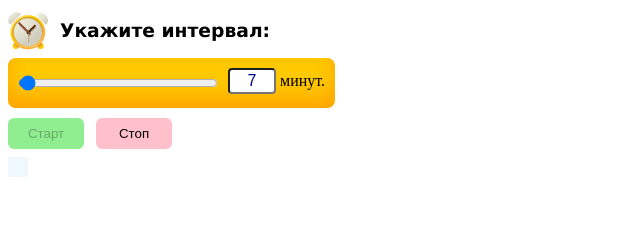
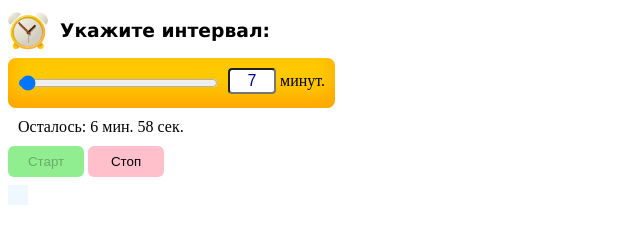
Before and after one commit to srgg6701/widgets, a plain HTML site: page reminder/reminder.html in a window 1280 px wide. Both pictures are taken after a click on the button "Старт". Shown: the whole page, without its empty margins (0-640 px from the left). Drawn offline with Linux system fonts and the light colour scheme.

Commit message:
модификация будильника - теперь выводит колич. оставшегося времени.

```diff
--- a/reminder/reminder.html
+++ b/reminder/reminder.html
@@ -10,10 +10,15 @@
 <div id="controls">
     <input type="range" id="range" min="1" max="480" onInput="syncValues('intrvl',this);" />
     <input type="text" id="intrvl" value="7" onInput="syncValues('range',this);" /> минут.
+
+</div>
+<div id="rest_box">
+    Осталось: <div id="tmrest">00</div>
 </div>
 <div id="buttons">
-	<button id="start">Старт</button> &nbsp;
+	<button id="start">Старт</button>
     <button id="stop">Стоп</button>
+
 </div>
 <div id="stats"></div>
 <script src="script.js"></script>
--- a/reminder/script.js
+++ b/reminder/script.js
@@ -5,15 +5,31 @@ function syncValues(inpToId,inpFrom){
 window.onload=function(){
 	syncValues('range');
 	var makeDecition = (function (){
-		var tm,
+		var tm, tm_rest,
 			stp=false,
 			gotm = false,
+            getVal = function(){
+                return document.getElementById('intrvl').value;
+            },
 			sttm = function(cancel){
 				if(cancel) console.log('%ccancel: '+cancel,'color:violet');
-				var min=document.getElementById('intrvl').value;
-				tm=setTimeout(makeDecition,min*60*1000);
-				//console.log('tm: '+tm+', min: '+min);
-			};
+				var min=getVal();
+                tm=setTimeout(makeDecition,min*60*1000);
+                tm_rest=min*60;
+                //console.log('tm_rest start: '+tm_rest);
+                var tm2=setInterval(function(){
+                    var info;
+                    tm_rest-=1;
+                    if(tm_rest>=60){
+                        info=((tm_rest/60).toFixed(0)-1) + ' мин. '
+                            + (tm_rest%60);
+                    }else
+                        info=tm_rest;
+                    info+=' сек.';
+                    document.getElementById('tmrest').innerHTML=info;
+                    //console.log('tm_rest? = '+tm_rest);
+                },1000);
+            };
 		return function(command){
 			//console.dir(cancel);
 			if(command===true){
--- a/reminder/style.css
+++ b/reminder/style.css
@@ -24,7 +24,6 @@ h3{
 #buttons{
 	float:left;
 	clear:left;
-	padding-top: 10px;
 }
 #controls{
 	padding:10px;
@@ -46,6 +45,10 @@ h3{
 	margin: 7px 10px 7px auto;
 	width:200px;
 }
+#rest_box{
+    display: table;
+    padding: 10px;
+}
 #stats{
 	padding:10px;
 	background-color: aliceblue;
@@ -53,3 +56,6 @@ h3{
 	clear: left;
 	margin-top: 8px;
 }
+#tmrest{
+    display: inline-block;
+}
```
